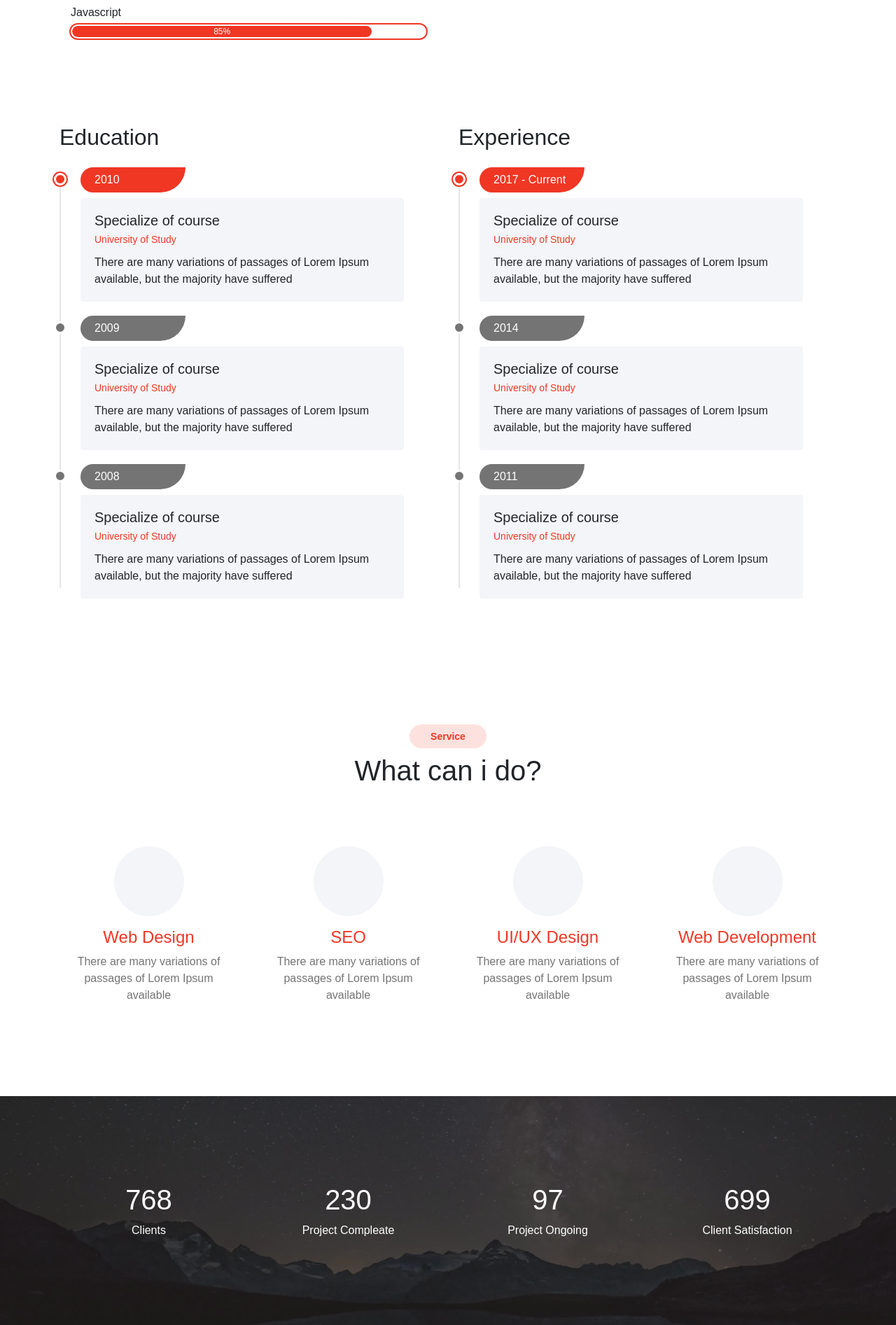
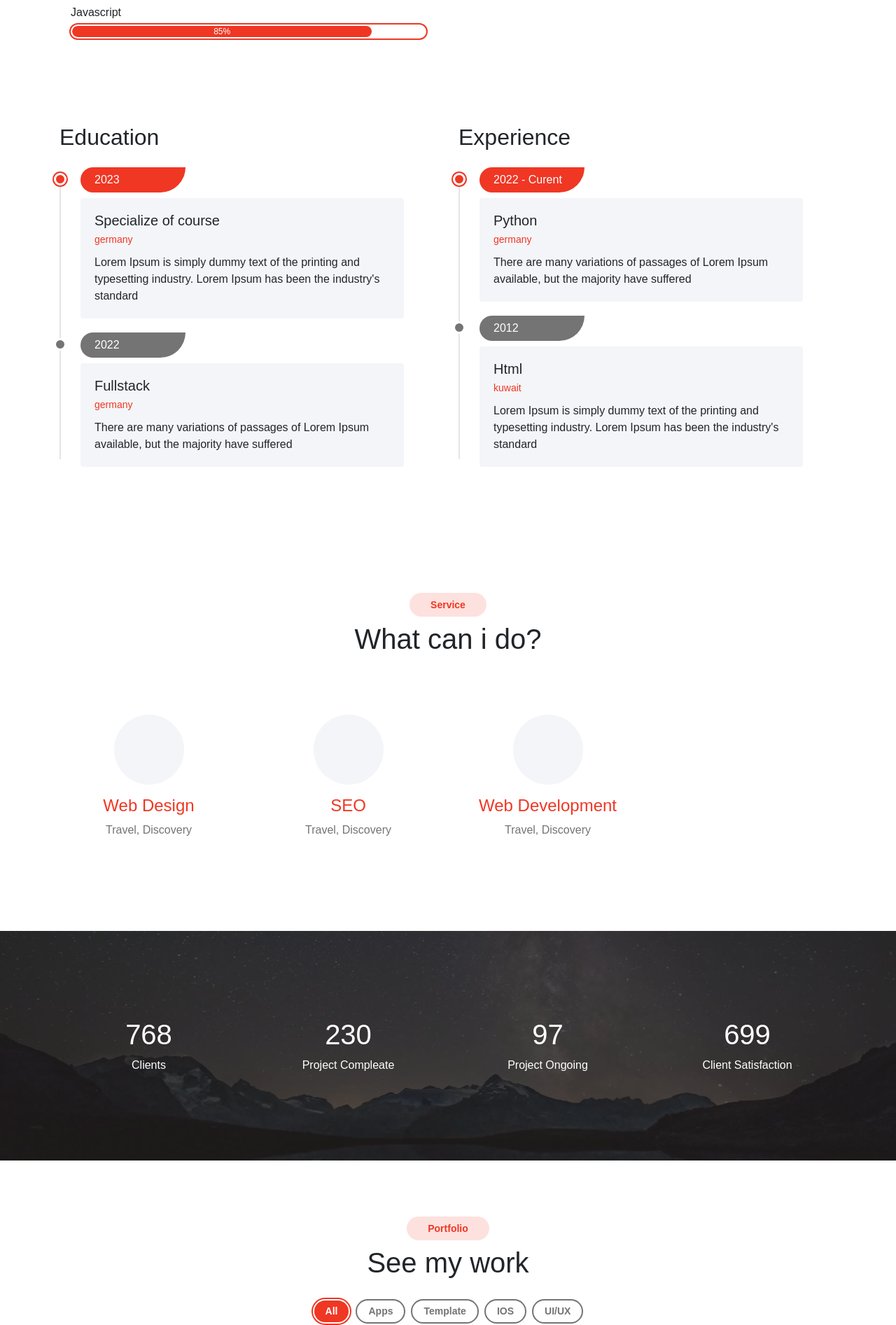
Before and after one commit to mahmoudbitar02/Mystro-blog, a Django app: page / in a window 1280 px wide. Shown: the part 1529-3422 px from the top of the page at 70% size. Run offline with Django 4.2, Linux system fonts and the light colour scheme; data comes from the database, SQL or seed files in the repository; both versions use the stored data as it was after the commit; parts of the project's set-up code (start-up, migrations or seed data) failed here and were passed over; some libraries are stand-ins or nearby versions; some web fonts are replaced.

Commit message:
add Service

```diff
--- a/mini/models.py
+++ b/mini/models.py
@@ -38,6 +38,10 @@ class Education(models.Model):
     def __str__(self):
         return self.title
 
+
+    class Meta:
+        ordering = ('-year',)
+
 class Experience(models.Model):
     year=models.IntegerField()
     title=models.CharField(max_length=100)
@@ -46,6 +50,8 @@ class Experience(models.Model):
 
     def __str__(self):
         return self.title
+    class Meta:
+        ordering = ('-year',)
 
 
 class Service(models.Model):
@@ -53,6 +59,7 @@ class Service(models.Model):
     icon=models.CharField(max_length=20)
     title=models.CharField(max_length=100)
     description=models.CharField(max_length=300)
+    image=models.ImageField(upload_to='service_img/')
 
     def __strr__(self):
         return self.title
@@ -60,7 +67,7 @@ class Service(models.Model):
 
 class Projects(models.Model):
     name=models.CharField(max_length=100)
-    image=models.ImageField(upload_to='proje/')
+    #image=models.ImageField(upload_to='proje/')
     tags=models.CharField(max_length=100)
 
     def __str__(self):
--- a/mini/templates/index.html
+++ b/mini/templates/index.html
@@ -178,59 +178,34 @@
         <div class="col-md-6 wow fadeInRight">
           <h2 class="fw-normal">Education</h2>
           <ul class="timeline mt-4 pr-md-5">
+            {% for item in education %}
               <li>
-              <div class="title">2010</div>
+                <div class="title">{{item.year}}</div>
                 <div class="details">
-                <h5>Specialize of course</h5>
-                <small class="fg-theme">University of Study</small>
-                <p>There are many variations of passages of Lorem Ipsum available, but the majority have suffered</p>
+                  <h5>{{item.title}}</h5>
+                  <small class="fg-theme">{{item.place}}</small>
+                  <p>{{item.description}}</p>
                 </div>
               </li>
-            <li>
-              <div class="title">2009</div>
-              <div class="details">
-                <h5>Specialize of course</h5>
-                <small class="fg-theme">University of Study</small>
-                <p>There are many variations of passages of Lorem Ipsum available, but the majority have suffered</p>
-              </div>
-            </li>
-            <li>
-              <div class="title">2008</div>
-              <div class="details">
-                <h5>Specialize of course</h5>
-                <small class="fg-theme">University of Study</small>
-                <p>There are many variations of passages of Lorem Ipsum available, but the majority have suffered</p>
-              </div>
-            </li>
+            {% endfor %}
+
+
           </ul>
         </div>
         <div class="col-md-6 wow fadeInRight" data-wow-delay="200ms">
           <h2 class="fw-normal">Experience</h2>
           <ul class="timeline mt-4 pr-md-5">
+            {% for item in experience %}
               <li>
-              <div class="title">2017 - Current</div>
+                <div class="title">{{item.year}} {% if forloop.first %} - Curent {% endif %}</div>
                 <div class="details">
-                <h5>Specialize of course</h5>
-                <small class="fg-theme">University of Study</small>
-                <p>There are many variations of passages of Lorem Ipsum available, but the majority have suffered</p>
+                  <h5>{{item.title}}</h5>
+                  <small class="fg-theme">{{item.place}}</small>
+                  <p>{{item.description}}</p>
                 </div>
               </li>
-            <li>
-              <div class="title">2014</div>
-              <div class="details">
-                <h5>Specialize of course</h5>
-                <small class="fg-theme">University of Study</small>
-                <p>There are many variations of passages of Lorem Ipsum available, but the majority have suffered</p>
-              </div>
-            </li>
-            <li>
-              <div class="title">2011</div>
-              <div class="details">
-                <h5>Specialize of course</h5>
-                <small class="fg-theme">University of Study</small>
-                <p>There are many variations of passages of Lorem Ipsum available, but the majority have suffered</p>
-              </div>
-            </li>
+            {% endfor %}
+
           </ul>
         </div>
       </div>
@@ -244,50 +219,22 @@
       </div>
       <h1 class="fw-normal text-center wow fadeInUp">What can i do?</h1>
       <div class="row mt-5">
+        {% for service in service %}
           <div class="col-md-6 col-lg-4 col-xl-3">
             <div class="card card-service wow fadeInUp">
               <div class="icon">
-              <span class="ti-paint-bucket"></span>
+                <span class="{{service.icon}}"></span>
               </div>
               <div class="caption">
-              <h4 class="fg-theme">Web Design</h4>
-              <p>There are many variations of passages of Lorem Ipsum available</p>
+                <h4 class="fg-theme">{{service.title}}</h4>
+                <p>{{service.description}}</p>
               </div>
             </div>
           </div>
-        <div class="col-md-6 col-lg-4 col-xl-3">
-          <div class="card card-service wow fadeInUp">
-            <div class="icon">
-              <span class="ti-search"></span>
-            </div>
-            <div class="caption">
-              <h4 class="fg-theme">SEO</h4>
-              <p>There are many variations of passages of Lorem Ipsum available</p>
-            </div>
-          </div>
-        </div>
-        <div class="col-md-6 col-lg-4 col-xl-3">
-          <div class="card card-service wow fadeInUp">
-            <div class="icon">
-              <span class="ti-vector"></span>
-            </div>
-            <div class="caption">
-              <h4 class="fg-theme">UI/UX Design</h4>
-              <p>There are many variations of passages of Lorem Ipsum available</p>
-            </div>
-          </div>
-        </div>
-        <div class="col-md-6 col-lg-4 col-xl-3">
-          <div class="card card-service wow fadeInUp">
-            <div class="icon">
-              <span class="ti-desktop"></span>
-            </div>
-            <div class="caption">
-              <h4 class="fg-theme">Web Development</h4>
-              <p>There are many variations of passages of Lorem Ipsum available</p>
-            </div>
-          </div>
-        </div>
+
+        {% endfor %}
+
+
       </div>
     </div>
   </div>
@@ -333,60 +280,20 @@
       </div>
 
       <div class="gridder my-3">
+        {% for service in service %}
           <div class="grid-item apps wow zoomIn">
-          <div class="img-place" data-src="../assets/img/work/work-1.jpg" data-fancybox data-caption="<h5 class='fg-theme'>Mobile Travel App</h5> <p>Travel, Discovery</p>">
-            <img src="../assets/img/work/work-1.jpg" alt="">
+            <div class="img-place" data-src="{{service.image.url}}" data-fancybox data-caption="<h5 class='fg-theme'>Mobile Travel App</h5> <p>Travel, Discovery</p>">
+              <img src="{{service.image.url}}" alt="">
               <div class="img-caption">
-              <h5 class="fg-theme">Mobile Travel App</h5>
-              <p>Travel, Discovery</p>
+                <h5 class="fg-theme">{{service.title}}</h5>
+                <p>{{service.description}}</p>
               </div>
             </div>
           </div>
-        <div class="grid-item template wireframes wow zoomIn">
-          <div class="img-place" data-src="../assets/img/work/work-2.jpg" data-fancybox data-caption="<h5 class='fg-theme'>Music App</h5> <p>Musics</p>">
-            <img src="../assets/img/work/work-2.jpg" alt="">
-            <div class="img-caption">
-              <h5 class="fg-theme">Music App</h5>
-              <p>Musics</p>
-            </div>
-          </div>
-        </div>
-        <div class="grid-item apps ios wow zoomIn">
-          <div class="img-place" data-src="../assets/img/work/work-3.jpg" data-fancybox data-caption="<h5 class='fg-theme'>Gaming Dashboard</h5> <p>Games, Streaming</p>">
-            <img src="../assets/img/work/work-3.jpg" alt="">
-            <div class="img-caption">
-              <h5 class="fg-theme">Gaming Dashboard</h5>
-              <p>Games, Streaming</p>
-            </div>
-          </div>
-        </div>
-        <div class="grid-item graphic ui-ux wow zoomIn">
-          <div class="img-place" data-src="../assets/img/work/work-4.jpg" data-fancybox data-caption="<h5 class='fg-theme'>Drugs Delivery App</h5> <p>Health, Drugs</p>">
-            <img src="../assets/img/work/work-4.jpg" alt="">
-            <div class="img-caption">
-              <h5 class="fg-theme">Drugs Delivery App</h5>
-              <p>Health, Drugs</p>
-            </div>
-          </div>
-        </div>
-        <div class="grid-item apps ios wow zoomIn">
-          <div class="img-place" data-src="../assets/img/work/work-5.jpg" data-fancybox data-caption="<h5 class='fg-theme'>Musics Discover</h5> <p>Musics, Dashboard</p>">
-            <img src="../assets/img/work/work-5.jpg" alt="">
-            <div class="img-caption">
-              <h5 class="fg-theme">Musics Discover</h5>
-              <p>Musics, Dashboard</p>
-            </div>
-          </div>
-        </div>
-        <div class="grid-item graphic ui-ux wireframes wow zoomIn">
-          <div class="img-place" data-src="../assets/img/work/work-6.jpg" data-fancybox data-caption="<h5 class='fg-theme'>Game Streaming</h5> <p>Games, Streaming</p>">
-            <img src="../assets/img/work/work-6.jpg" alt="">
-            <div class="img-caption">
-              <h5 class="fg-theme">Game Streaming</h5>
-              <p>Games, Streaming</p>
-            </div>
-          </div>
-        </div>
+
+        {% endfor %}
+
+
       </div> <!-- End gridder -->
       <div class="text-center wow fadeInUp">
         <a href="javascript:void(0)" class="btn btn-theme">Load More</a>
--- a/mini/views.py
+++ b/mini/views.py
@@ -1,13 +1,16 @@
 from django.shortcuts import render
 
 # Create your views here.
-from.models import About, Skills
+from.models import About, Skills, Education, Experience, Service
 
 
 def home(request):
     about=About.objects.last()
     coding_skill=Skills.objects.filter(type='Coding')
     design_skill=Skills.objects.filter(type='Design')
+    education =Education.objects.all()
+    experience = Experience.objects.all()
+    service= Service.objects.all()
 
 
     return render(request, 'index.html',{
@@ -15,6 +18,9 @@ def home(request):
     'about':about,
     'coding_skill':coding_skill,
     'design_skill':design_skill,
+    'education':education,
+    'experience':experience,
+    'service':service,
 
 
     })
```
Also changed, not shown: db.sqlite3, media/service_img/IMG_4441.PNG (added), media/service_img/IMG_4441_R6VFAbE.PNG (added), media/service_img/IMG_4441_a4SkyZ0.PNG (added), media/service_img/IMG_4441_coAUBBr.PNG (added), media/service_img/IMG_4441_ktBzl4U.PNG (added), media/service_img/pexels-eberhard-grossgasteiger-1367105.jpg (added), mini/migrations/0002_alter_education_options_alter_experience_options_and_more.py (added), mini/migrations/0003_remove_projects_image_projects_date.py (added), mini/migrations/0004_remove_projects_date_projects_image.py (added), mini/migrations/0005_remove_projects_image.py (added), 1 other file. Lines whose indentation alone changed are shown as unchanged.
